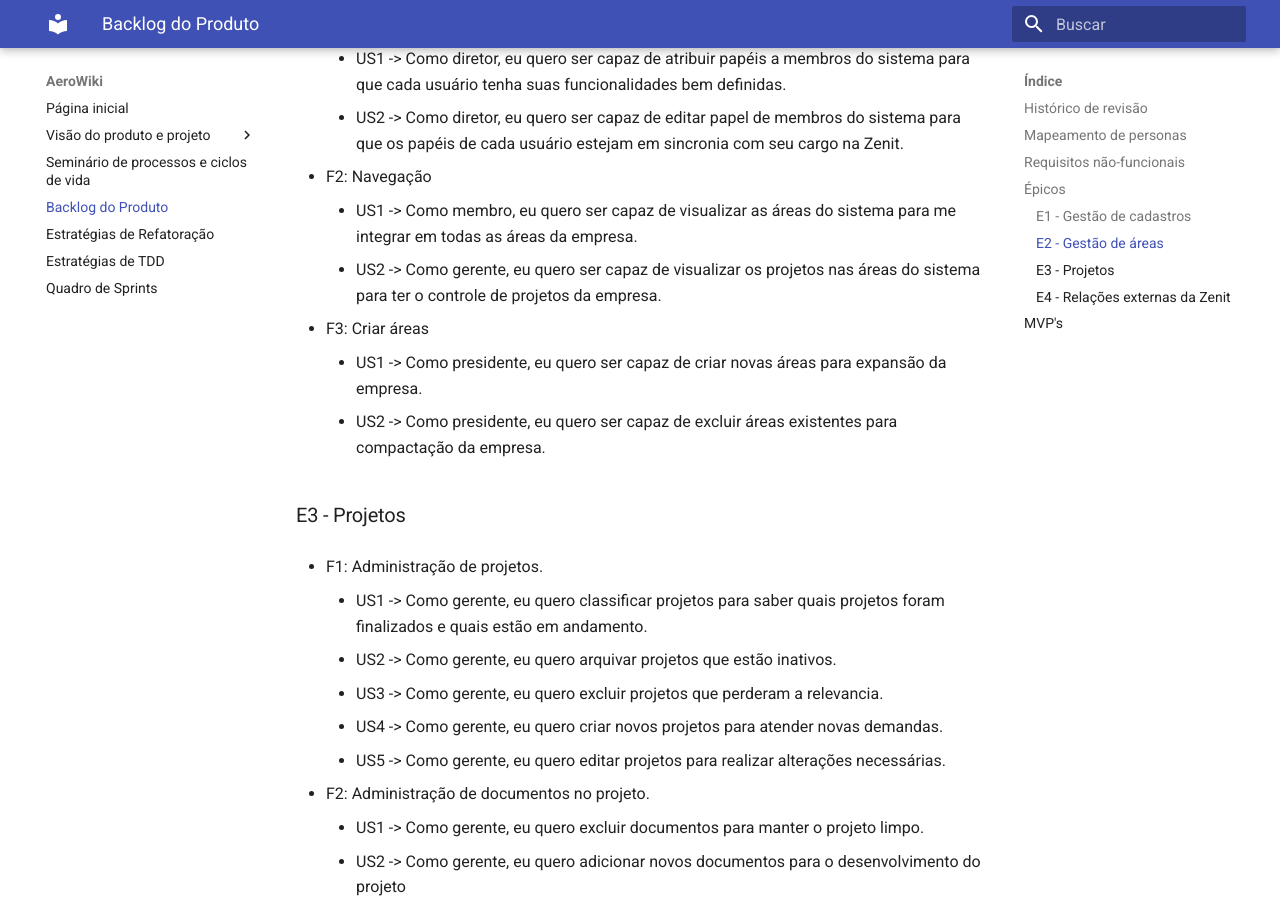
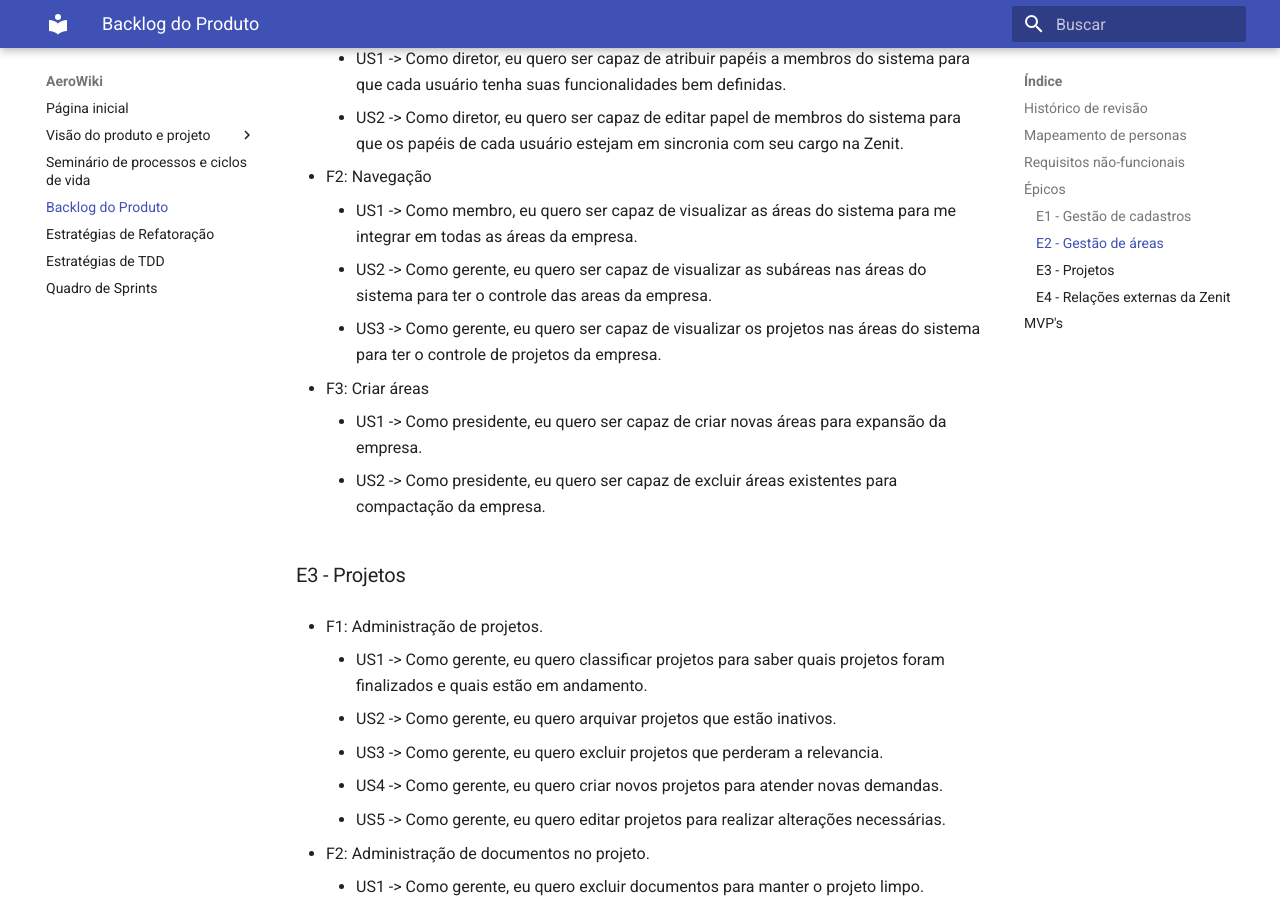
Before and after one commit to mdsreq-fga-unb/2022.2-AeroWiki, an MkDocs documentation site: the page built from gitpages/docs/backlog_do_podruto.md, in a window 1280 px wide and 900 px high, scrolled down 2725 px. Built offline with MkDocs 1.6.1 and Material for MkDocs 9.7.7, drawn with Linux system fonts in a browser that asks for light colours.

Commit message:
Update backlog_do_podruto.md
att backlog do produto

```diff
--- a/gitpages/docs/backlog_do_podruto.md
+++ b/gitpages/docs/backlog_do_podruto.md
@@ -51,8 +51,9 @@
     - US2 -> Como diretor, eu quero ser capaz de editar papel de membros do sistema para que os papéis de cada usuário estejam em sincronia com seu cargo na Zenit.
 
 - F2: Navegação
-    - US1 -> Como membro, eu quero ser capaz de visualizar as áreas  do sistema para me integrar em todas as áreas  da empresa.
-    - US2 -> Como gerente, eu quero ser capaz de visualizar os projetos nas áreas  do sistema para ter o controle de projetos da empresa.
+    - US1 -> Como membro, eu quero ser capaz de visualizar as áreas do sistema para me integrar em todas as áreas  da empresa.
+    - US2 -> Como gerente, eu quero ser capaz de visualizar as subáreas  nas áreas do sistema para ter o controle das areas da empresa.
+    - US3 -> Como gerente, eu quero ser capaz de visualizar os projetos nas áreas do sistema para ter o controle de projetos da empresa.
 
 - F3: Criar áreas
     - US1 -> Como presidente, eu quero ser capaz de criar novas áreas para expansão da empresa.
```
